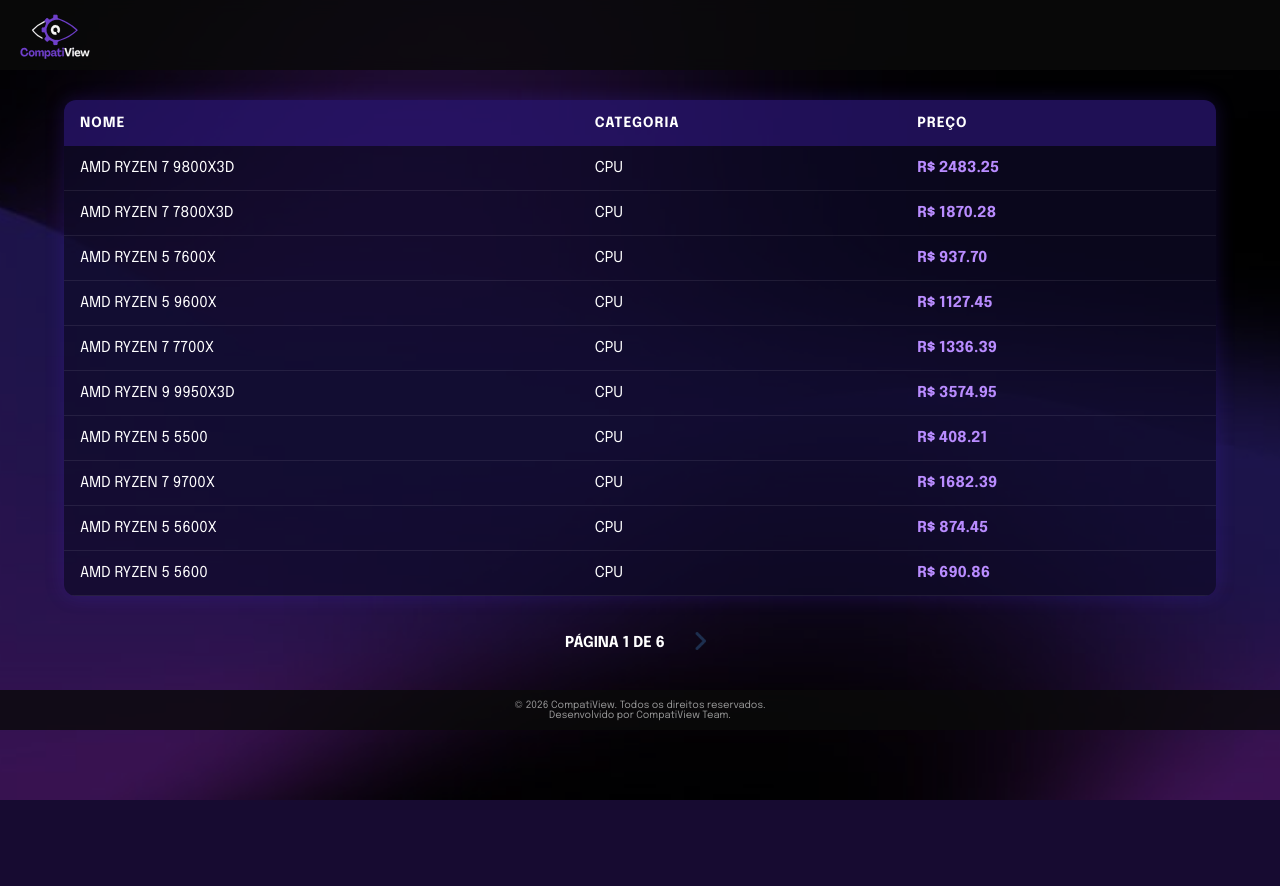
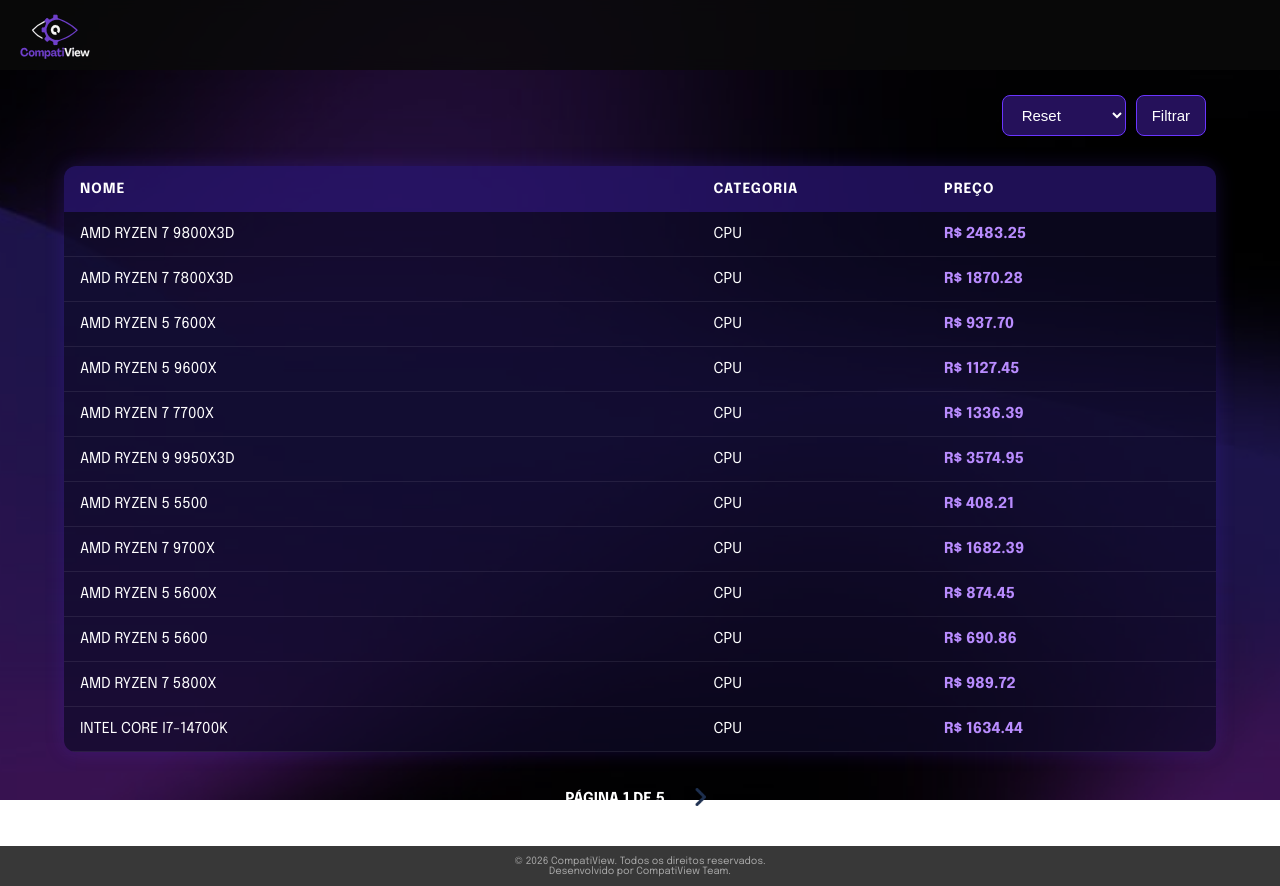
Before and after one commit to Nycolas-Dleon/CompatiView, a Flask app: page /componentes in a window 1280 px wide. Before the commit the page ends 800 px from the top, so only its background shows below. Run offline with Flask 3, Linux system fonts and the light colour scheme; some web fonts are replaced.

Commit message:
Feat adiciona a filtragem baseada em peças, com front e back

```diff
--- a/app/main/routes.py
+++ b/app/main/routes.py
@@ -128,8 +128,22 @@ def listar_componentes():
                 "preco": dados.get("price") * 5.50
             })
 
+    # Filtragem
+    categoria_filtro = request.args.get("categoria", "")
+
+    if categoria_filtro != "":
+        componentes_filtrados = []
+
+        for componente in componentes:
+
+            if componente["categoria"] == categoria_filtro:
+
+                componentes_filtrados.append(componente)
+
+        componentes = componentes_filtrados
+
     # Paginação
-    ITENS_POR_PAGINA = 10 # constante que determina número de itens por página
+    ITENS_POR_PAGINA = 12 # constante que determina número de itens por página
 
     page = request.args.get("page", 1, type=int) # page faz parte da url, se não especificar page é 1
 
--- a/app/static/css/components.css
+++ b/app/static/css/components.css
@@ -64,3 +64,43 @@ td:last-child {
     color: white;
     font-weight: bold;
 }
+
+/* Formulário de filtragem */
+.filtros{
+    width:90%;
+    margin:25px auto;
+
+    display:flex;
+    justify-content:flex-end;
+}
+
+.filtros form{
+    display:flex;
+    gap:10px;
+}
+
+.filtros select,
+.filtros button{
+
+    background:#25115a;
+    color:white;
+
+    border:1px solid #6a35ff;
+    border-radius:8px;
+
+    padding:10px 15px;
+
+    font-size:15px;
+
+    margin-right: 10px;
+}
+
+.filtros button{
+
+    cursor:pointer;
+    transition:.2s;
+}
+
+.filtros button:hover{
+    background:#6a35ff;
+}
--- a/app/templates/componentes.html
+++ b/app/templates/componentes.html
@@ -3,7 +3,33 @@
 
 {% block body %}
 
+<form method="GET" class="filtros">
+
+    <select name="categoria">
+
+        <option value="">Reset</option>
+
+        <option value="cpus">CPU</option>
+        <option value="gpus">GPU</option>
+        <option value="motherboards">Placa-mãe</option>
+
+    </select>
+
+    <button type="submit">
+        Filtrar
+    </button>
+
+</form>
+
 <table class="table-container">
+
+    <colgroup> <!--Isso é muito útil, determina a % que cada coluna pode ocupar-->
+        <col style="width:55%">
+        <col style="width:20%">
+        <col style="width:25%">
+    </colgroup>
+
+
     <thead>
         <tr>
             <th>Nome</th>
@@ -36,7 +62,7 @@
 <div class="pagination">
 
     {% if page > 1 %}
-    <a href="?page={{ page - 1 }}">
+    <a href="?page={{ page - 1 }}&categoria={{ request.args.get('categoria', '') }}">
         <img src="/static/imgs/angle-left-solid.png" alt="Anterior" class="iconarrow">
     </a>
     {% endif %}
@@ -46,7 +72,7 @@
     </span>
 
     {% if page < total_paginas %}
-    <a href="?page={{ page + 1 }}">
+    <a href="?page={{ page + 1 }}&categoria={{ request.args.get('categoria', '') }}">
         <img src="/static/imgs/angle-right-solid.png" alt="Próximo" class="iconarrow">
     </a>
     {% endif %}
```
